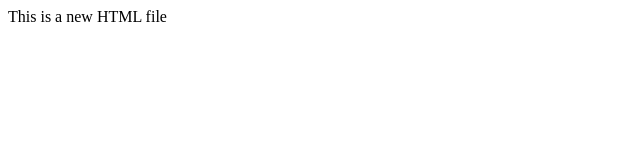
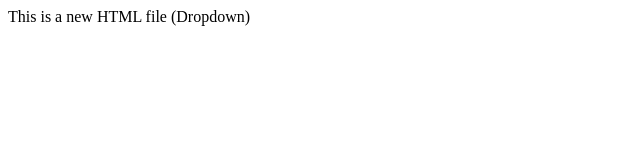
Before and after one commit to njain2580/LocalRepo, a plain HTML site: page index.html in a window 1280 px wide. Shown: the whole page, without its empty margins (0-640 px from the left). Drawn offline with Linux system fonts and the light colour scheme.

Commit message:
Index file edited

```diff
--- a/index.html
+++ b/index.html
@@ -1 +1 @@
-<p> This is a new HTML file </p>
+<p> This is a new HTML file (Dropdown)</p>
```
